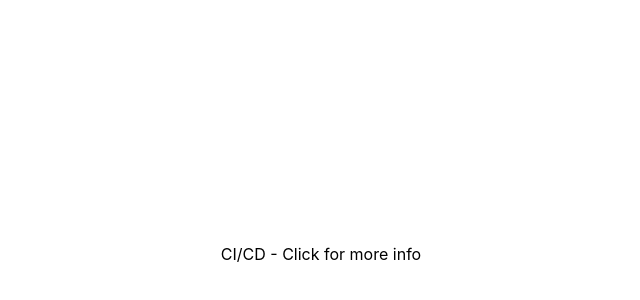
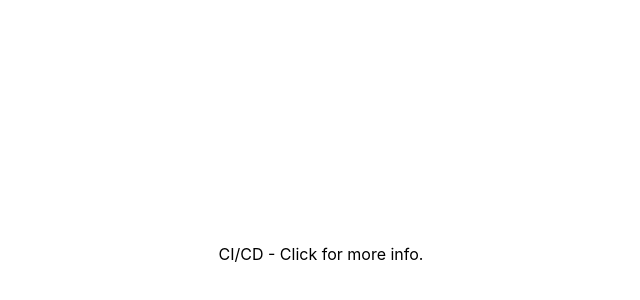
Before and after one commit to AdonysProg/cicd-nextjs-demo, a Next.js app: page / in a window 1280 px wide. Shown: the part 146-446 px from the top of the page, without its empty margins (319-959 px from the left). Built offline with nearby package versions, Linux system fonts and the light colour scheme.

Commit message:
added yarn lint

```diff
--- a/pages/index.js
+++ b/pages/index.js
@@ -4,7 +4,7 @@ export default function Home() {
   return (
     <div>
       <Link href="https://youtu.be/dQw4w9WgXcQ">
-        <a target="_blank">CI/CD - Click for more info</a>
+  <a target="_blank">CI/CD - Click for more info.</a>
       </Link>
     </div>
   );
```
